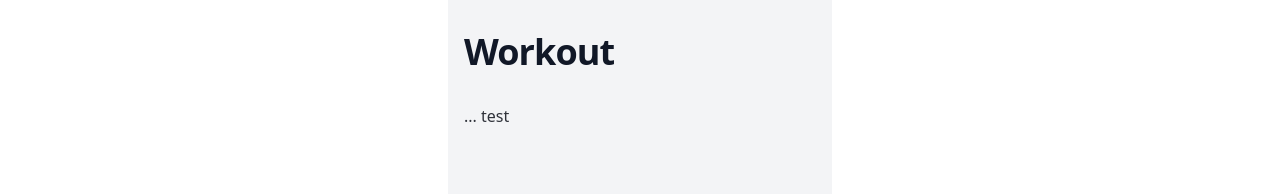
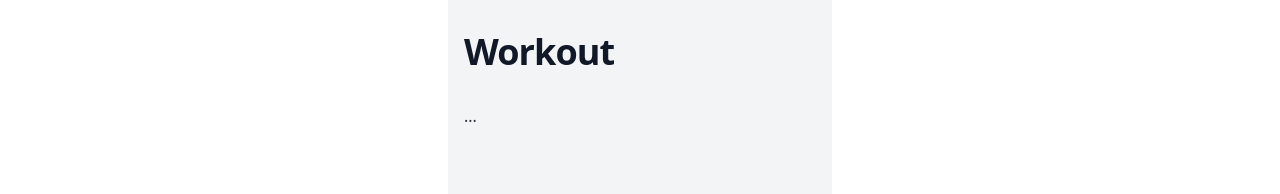
Before and after one commit to stijnapp/tracker, a React (Vite) app: page /workout in a window 1280 px wide. Shown: the top 194 px of the page. Built offline with nearby package versions, Linux system fonts and the light colour scheme.

Commit message:
remove unused workflow

```diff
--- a/src/pages/Workout.jsx
+++ b/src/pages/Workout.jsx
@@ -3,7 +3,7 @@ import Page from "../components/Page";
 export default function Workout() {
     return (
         <Page title="Workout">
-            ... test
+            ...
         </Page>
     )
 }
```
